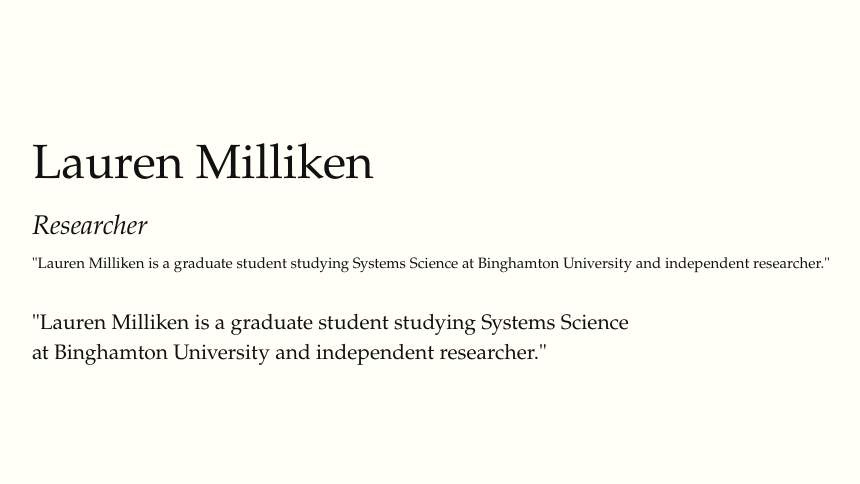
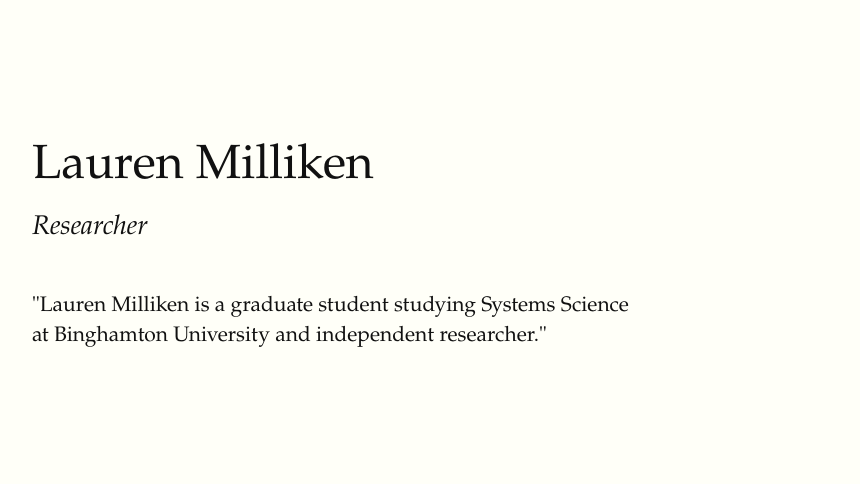
Before and after one commit to laurenmilliken/laurenmilliken.github.io, a plain HTML site: page index.html in a window 1280 px wide. Shown: the whole page, without its empty margins (128-988 px from the left). Drawn offline with Linux system fonts and the light colour scheme; a web font is replaced by a local one.

Commit message:
Update index.html

```diff
--- a/index.html
+++ b/index.html
@@ -2,13 +2,13 @@
 <html>
 <head>
 <meta charset="utf-8">
+<title>Lauren Milliken</title>
 <link rel="stylesheet" href="tufte.css"/>
-<title>Lauren Milliken</title>
 </head>
 <body>
 <article>
 	<h1 id="tufte-css">Lauren Milliken</h1>
-	<p class="subtitle">Researcher</p>"Lauren Milliken is a graduate student studying Systems Science at Binghamton University and independent researcher."
+	<p class="subtitle">Researcher</p>
 	<section>
 		<p>"Lauren Milliken is a graduate student studying Systems Science at Binghamton University and independent researcher."</p>
 	</article>
```
